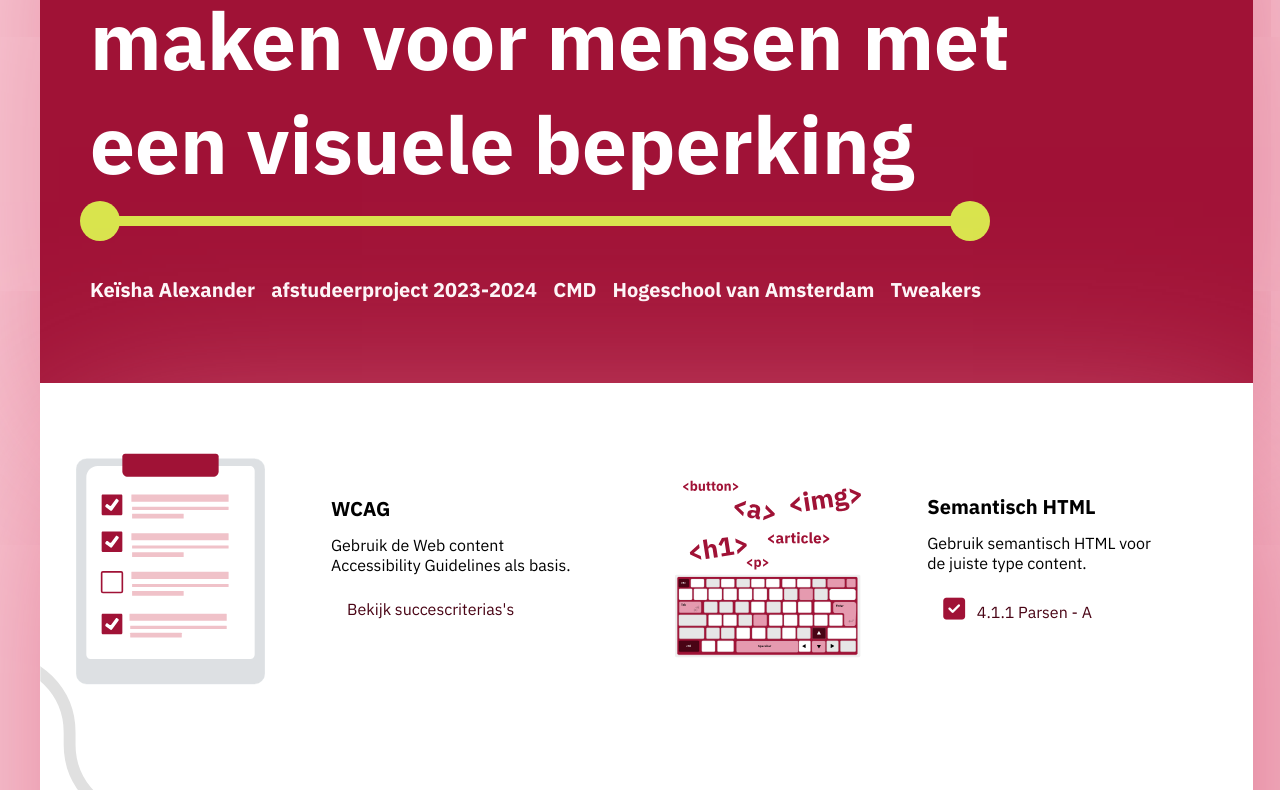
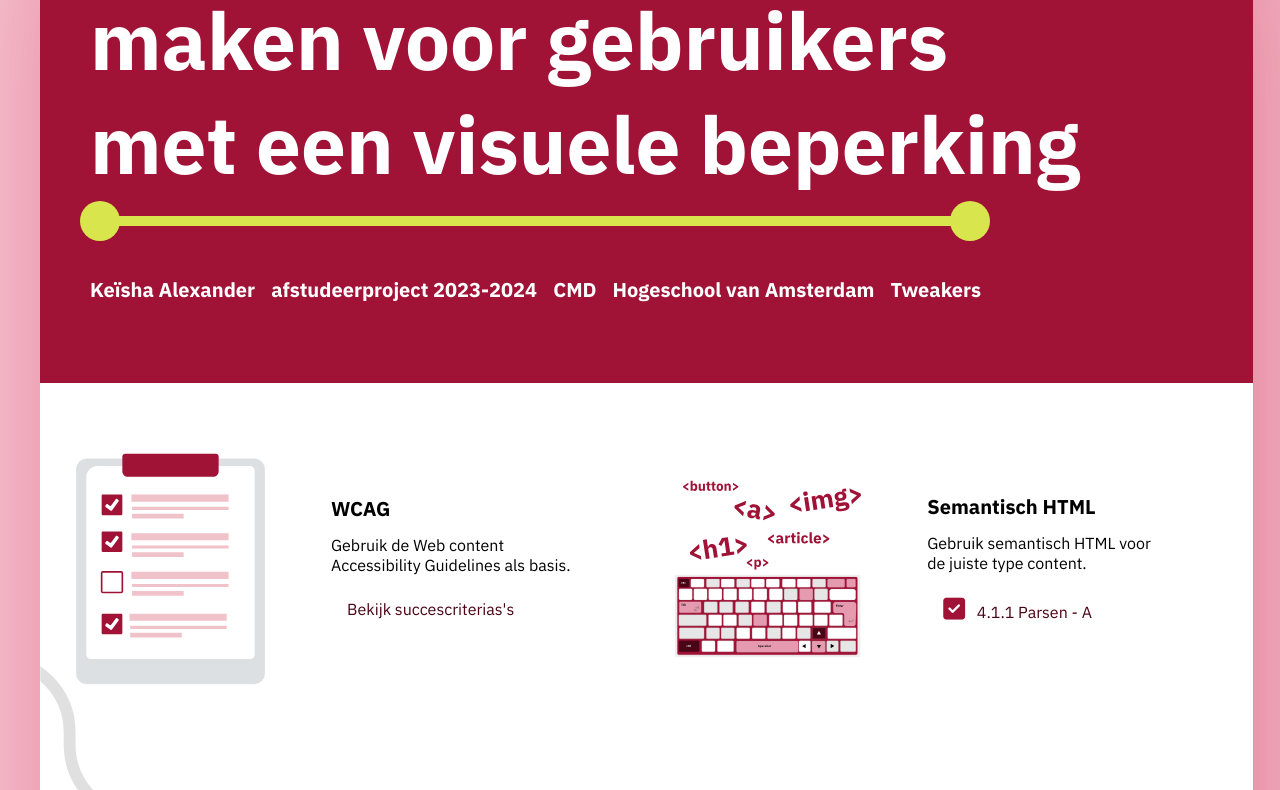
Before and after one commit to K3A101/digital-poster, a website with bundled scripts: page index.html in a window 1280 px wide. Shown: the part 218-1008 px from the top of the page. Built offline with nearby package versions, Linux system fonts and the light colour scheme.

Commit message:
Added the box-shadow on the around the whole poster

```diff
--- a/index.html
+++ b/index.html
@@ -18,9 +18,11 @@
 
 <body>
     <a href="#main" class="skiplink">Ga naar hoofdinhoud</a>
+    <div class="box-shadow">
+
         <header>
             <div class="title">
-            <h1>Tweakers toegankelijk maken voor mensen met een visuele beperking</h1>
+                <h1>Tweakers toegankelijk maken voor gebruikers met een visuele beperking</h1>
                 <img class="logo" src="./static/images/logo.svg" alt="Logo van Tweakers ">
 
             </div>
@@ -224,6 +226,7 @@
 
 </div>
 
+</div>
 
 </main>
 <script src="https://cdn.jsdelivr.net/npm/gsap@3.12.5/dist/gsap.min.js"></script>
--- a/scss/_nav.scss
+++ b/scss/_nav.scss
@@ -3,7 +3,7 @@ header {
     width: 100%;
     padding: 5rem;
     background: #A01236;
-    box-shadow: 2rem 6.2rem 20rem 0 #de6d89;
+
     // margin: 0 3rem;
 
     color: #fff;
--- a/scss/_structure.scss
+++ b/scss/_structure.scss
@@ -15,12 +15,15 @@ body {
     max-width: 1200px;
 
 
+    .box-shadow {
+        box-shadow: 2rem 2rem 20rem 0 #de6d89;
+    }
 
     .content-wrapper {
         background: #ffffff;
         padding: 2rem;
         position: relative;
-        box-shadow: 2rem 6.2rem 20rem 0 #de6d89;
+
 
         .row {
             display: flex;
```
Also changed, not shown: static/css/style.css. Lines whose indentation alone changed are shown as unchanged.
